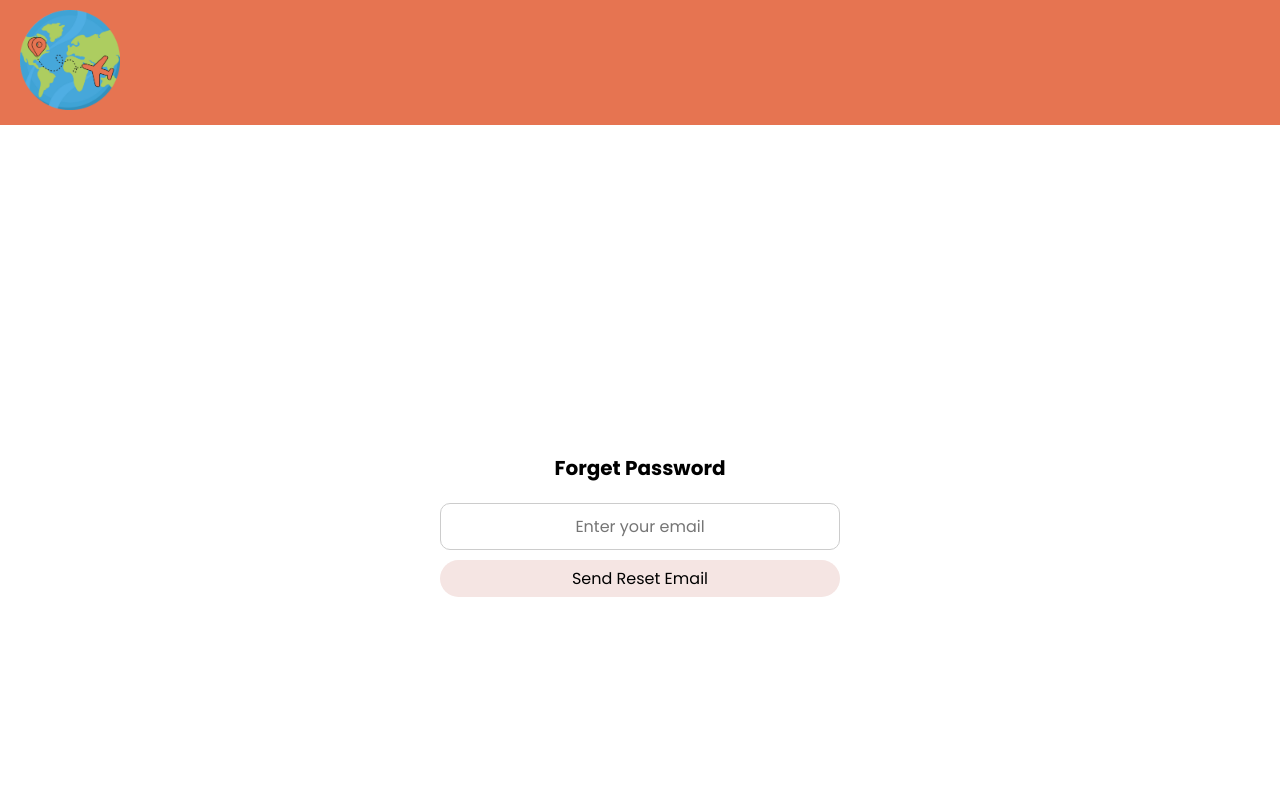
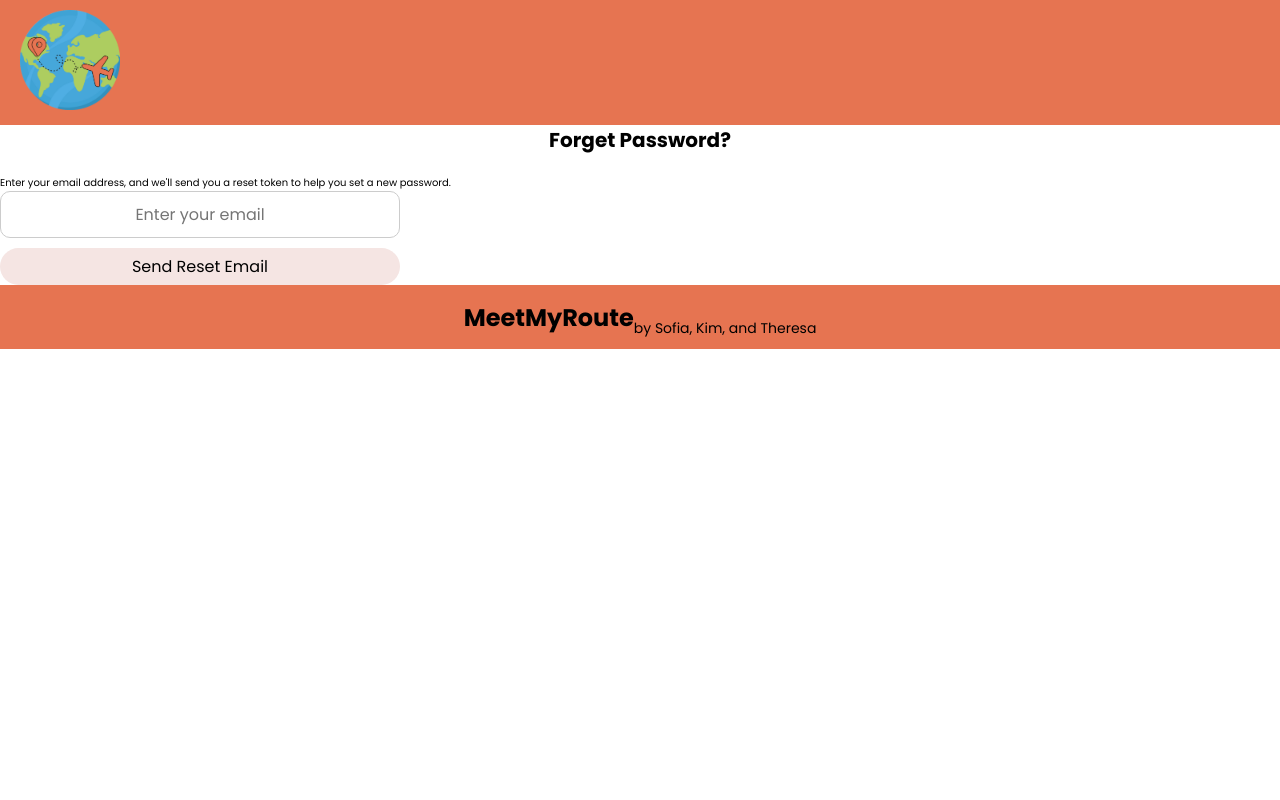
Before and after one commit to MeetMyRoute/T3A2-FullStackApp-PartB-FrontEnd, a React (Vite) app: page /forgot-password in a window 1280 px wide. Shown: the top 800 px of the page. Built offline with nearby package versions, Linux system fonts and the light colour scheme; no server answers.

Commit message:
add instruction text to "forgot password" page

```diff
--- a/src/components/PasswordReset.jsx
+++ b/src/components/PasswordReset.jsx
@@ -110,8 +110,14 @@ const ForgetPassword = () => {
   };
 
   return (
-    <div className="container">
-      <h1>{step === "forget" ? "Forget Password" : "Reset Password"}</h1>
+    <div className="forget-reset-page">
+      <h1>{step === "forget" ? "Forget Password?" : "Reset Password"}</h1>
+
+      {step === "forget" && (
+        <p className="instruction-text">
+          Enter your email address, and we&apos;ll send you a reset token to help you set a new password.
+        </p>
+      )}
 
       {message && <p className="message">{message}</p>}
 
```
